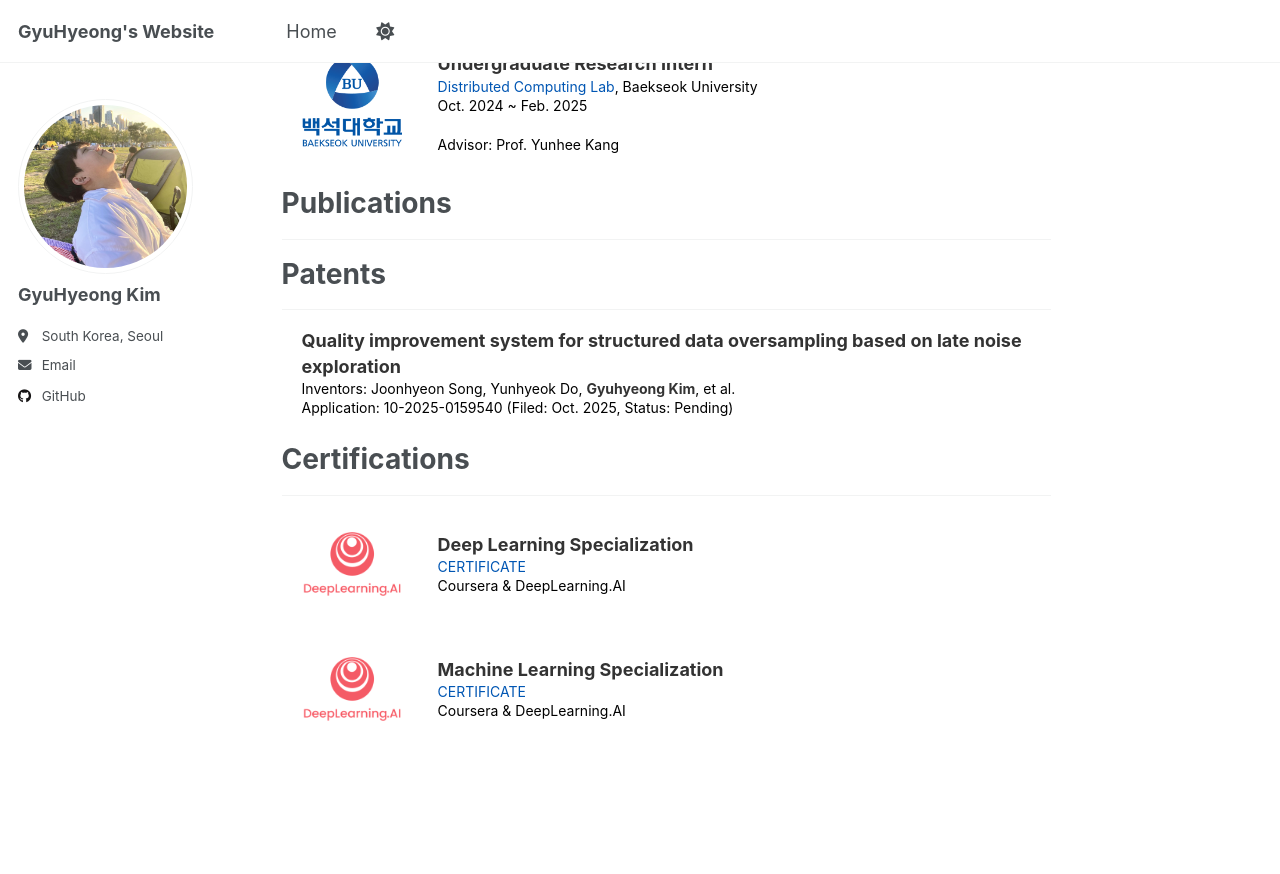
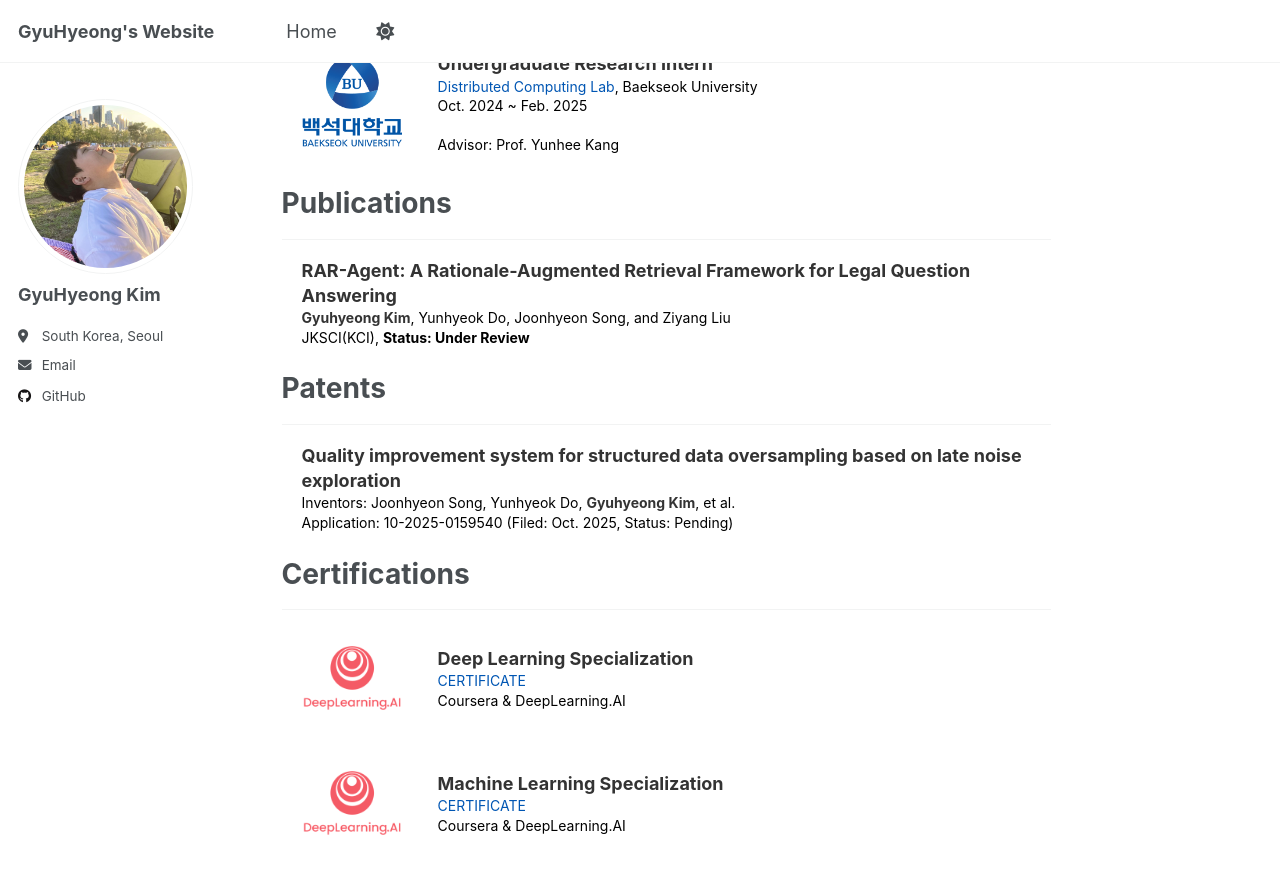
Before and after one commit to GyuHyeong-Kim/GyuHyeong-Kim.github.io, a Jekyll site: the page built from _pages/about.md, in a window 1280 px wide and 900 px high, scrolled down 894 px. Shown: the top 874 px of the window. Built offline with Jekyll 4.4.1, drawn with Linux system fonts in a browser that asks for light colours; a script that is not in the unit is left out.

Commit message:
Update about.md

```diff
--- a/_pages/about.md
+++ b/_pages/about.md
@@ -68,6 +68,14 @@ Publications
 ======
 ---
 
+<div style="margin-bottom: 25px; margin-left: 20px;">
+  <div style="font-size: 14px; line-height: 1.4; color: #000;">
+    <strong style="font-size: 18px; color: #333;">RAR-Agent: A Rationale-Augmented Retrieval Framework for Legal Question Answering</strong><br>
+    <strong style="color: #333;">Gyuhyeong Kim</strong>, Yunhyeok Do, Joonhyeon Song, and Ziyang Liu<br>
+    JKSCI(KCI), <strong>Status: Under Review</strong>
+  </div>
+</div>
+
 Patents
 ======
 ---
```
